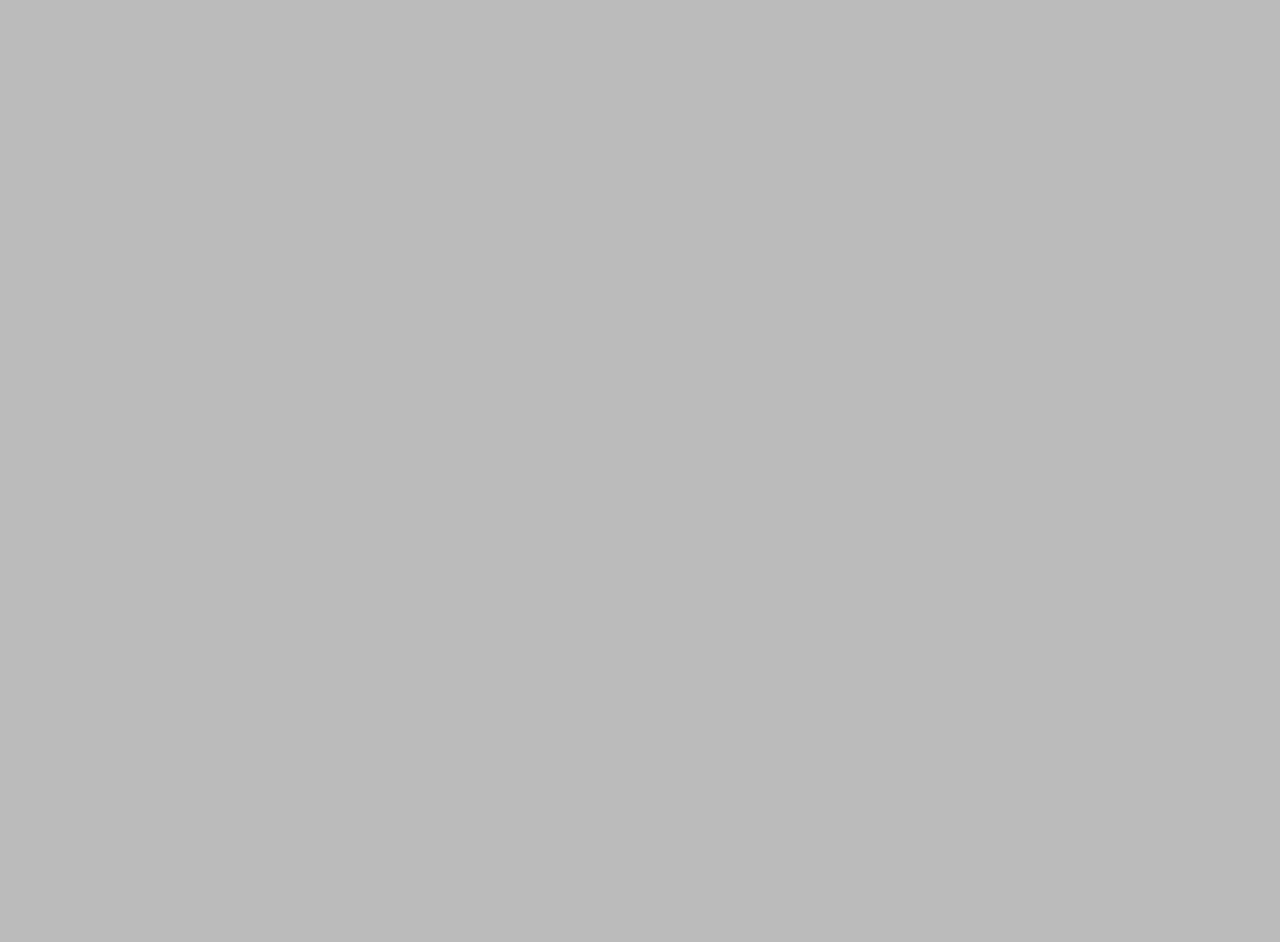
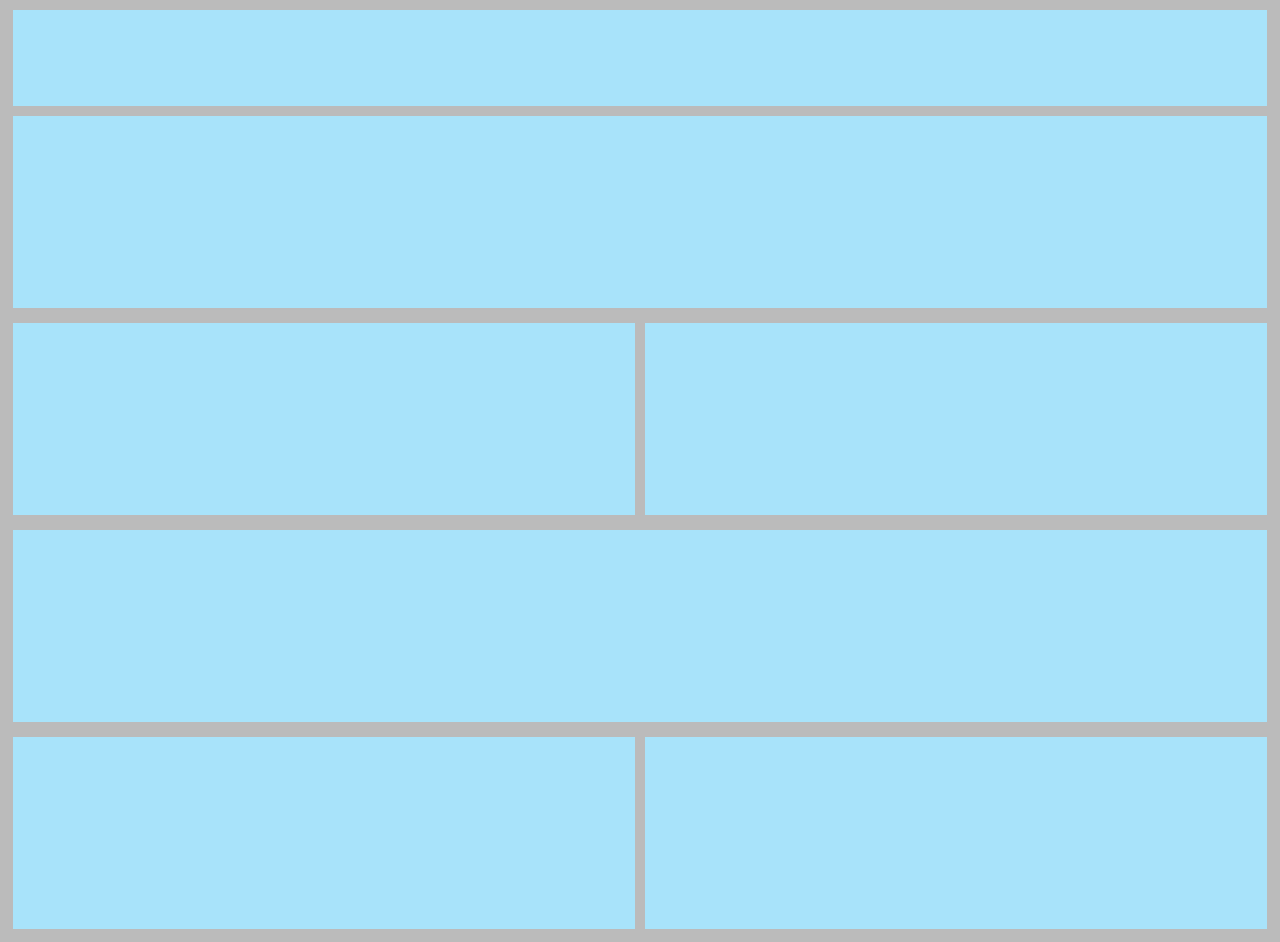
Before and after one commit to juliamjoya/ejercicioBoxModelFloats, a plain HTML site: page index.html in a window 1280 px wide. Before the commit the page ends 800 px from the top, so only its background shows below. Drawn offline with Linux system fonts and the light colour scheme.

Commit message:
Se completo el CSS para finalizar el ejercicio y cumplir con los requsitos exigidos

```diff
--- a/style.css
+++ b/style.css
@@ -13,3 +13,29 @@ body {
 .azul {
     background-color: #A8E3FA;
 }
+
+.chico {
+    display: flex;
+    width: auto;
+    height: 6rem;
+    margin: 10px 5px 5px 5px;
+}
+
+.grande {
+    display: flex;
+    width: auto;
+    height: 12rem;
+    margin: 10px 5px 5px 5px;
+}
+
+.mediano {
+    display: flex;
+    width: 50%;
+    height: 12rem;
+    margin: 10px 5px 5px 5px;
+}
+
+.container {
+    display: flex;
+    flex-direction: row;
+}
```
